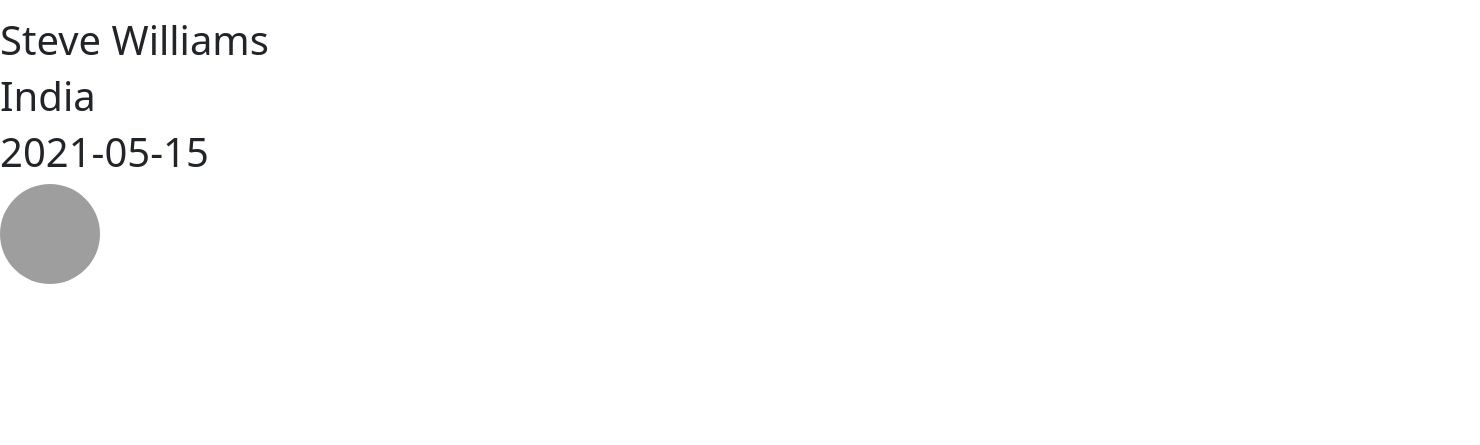
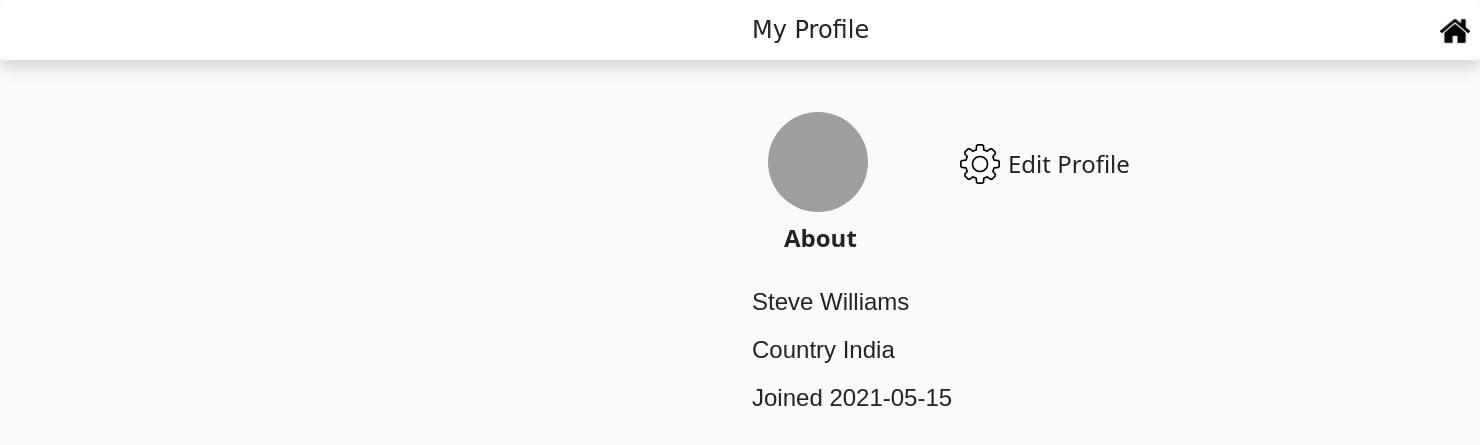
Before and after one commit to Ampplex/Ampplex-chat-App, a Flask app: page /MyProfile in a window 1480 px wide. Shown: the top 445 px of the page. Run offline with Flask 2, Linux system fonts and the light colour scheme; data comes from the database, SQL or seed files in the repository; both versions use the stored data as it was after the commit; grey boxes are pictures that could not be loaded.

Commit message:
created user profile page

```diff
--- a/main.py
+++ b/main.py
@@ -22,6 +22,7 @@ import requests
 import json
 import socket
 from datetime import datetime
+from random import randint
 
 app = Flask(__name__)
 app.config['SQLALCHEMY_DATABASE_URI'] = "sqlite:///user_info.db"
@@ -62,9 +63,10 @@ class Ampplex_UserAuthentication(db.Model):
     country_name = db.Column(db.String(300), nullable=False)
     host_name = db.Column(db.String(300), nullable=False)
     dateUserJoined = db.Column(db.String(100), nullable=False)
+    uniqueId = db.Column(db.String(100), nullable=False)
 
     def __repr__(self) -> str:
-        return f"{self.sno} , {self.user_name} , {self.user_email_id} , {self.country_name} , {self.user_password}, {self.host_name}, {self.dateUserJoined}"
+        return f"{self.sno} , {self.user_name} , {self.user_email_id} , {self.country_name} , {self.user_password}, {self.host_name}, {self.dateUserJoined}, {self.uniqueId}"
 
 
 def splitUserData(USER_DATA):
@@ -118,7 +120,7 @@ def User_Auth():
 def SignUp_Auth():
     USER_DATA = Ampplex_UserAuthentication().query.all()
     splitUserData(USER_DATA)
-
+    uniqueId = randint(len(USER_DATA)*10, len(USER_DATA)*1000)
     if request.method == "POST":
         name = request.form['user_name']
         email_id = request.form['user_email_id']
@@ -132,9 +134,10 @@ def SignUp_Auth():
                 return render_template('sign_up.html')
             elif len(password) >= 8:
                 User_Info = Ampplex_UserAuthentication(
-                    user_name=name, user_email_id=email_id, user_password=password, country_name=country_name, host_name=host_name, dateUserJoined=getDateTime())
+                    user_name=name, user_email_id=email_id, user_password=password, country_name=country_name, host_name=host_name, dateUserJoined=getDateTime(), uniqueId=uniqueId)
                 db.session.add(User_Info)
                 db.session.commit()
+                print(Ampplex_UserAuthentication.query.all())
                 print("[NEW USER SUCCESSFULLY SIGNED-UP]")
                 return redirect('/')
 
--- a/static/my_profile.js
+++ b/static/my_profile.js
@@ -1,3 +1,28 @@
-let UserIndex = document.querySelector(".user_sno").id;
+class Redirect {
+  redirectToSignUpPage() {
+    // Redirecting to SignUp Page
+    location.href = "http://127.0.0.1:1010/SignUp";
+  }
+  redirectToLoginPage() {
+    // Redirecting to Login Page
+    location.href = "http://127.0.0.1:1010/";
+  }
 
-console.log(UserIndex);
+  redirectToUserProfile() {
+    location.href = "http://127.0.0.1:1010/MyProfile";
+  }
+  redirectToFriendPage() {
+    location.href = "http://127.0.0.1:1010/Friend";
+  }
+  redirectToChatroom() {
+    location.href = "http://127.0.0.1:1010/chatroom";
+  }
+}
+
+let redirect = new Redirect();
+
+let home = document.getElementById("home");
+
+home.addEventListener("click", () => {
+  redirect.redirectToChatroom();
+});
--- a/templates/chatroom.html
+++ b/templates/chatroom.html
@@ -10,8 +10,8 @@
     <title>Ampplex Chat App</title>
 </head>
 
-<body style="background-color: #FAFAFA;">
-    <div class="shadow p-3 mb-5 bg-body rounded" style="height: 90px;">
+<body style="background-color: #f5f5f5;">
+    <div class="shadow p-3 mb-5 bg-body rounded" style="height: 90px; background-color: rgb(15, 15, 29);">
         <div class="input-group mb-3">
             <input type="text" class="form-control" placeholder="Search for users" aria-label="Search for users"
                 aria-describedby="basic-addon2"
@@ -31,7 +31,6 @@
         </div>
         <div class="user" style="margin-top: 6rem;">
             {% for individual in UserData %}
-            {% if individual.user_name != user_name %}
             <div class="shadow p-3 mb-3 bg-body rounded" id={{individual.sno}}
                 style="width: 50%; display: flex; align-self: center; margin-left: 10rem; animation-name: AnimateUsers; animation-duration: 1.6s; animation-iteration-count: 1;">
                 <img src="https://thumbs.dreamstime.com/b/default-avatar-profile-icon-vector-social-media-user-image-182145777.jpg"
@@ -41,7 +40,6 @@
                     style=" font-weight: bold; font-size: 27; margin-top: 20px; margin-right: 20rem; margin-left: 20px;">
                     {{individual.country_name}}</h6>
             </div>
-            {% endif %}
             {% endfor %}
         </div>
 
--- a/templates/user_profile.html
+++ b/templates/user_profile.html
@@ -10,15 +10,43 @@
     <title>Ampplex Chat App</title>
 </head>
 
-<body>
+<body style="background-color: #FAFAFA;">
+    <div class="shadow p-3 mb-5 bg-body rounded" style="height: 60px; width: 100%;">
+        <h4 style="position: absolute;left: 47rem; font-family: cursive;">
+            My Profile</h4>
+        <img src="../static/home.png" width="30" height="30" style="position: absolute; left: 90rem;" draggable="false"
+            id="home">
+    </div>
+    <p class="user_sno" id={{userIndex}} style="color: white;"></p>
 
-    <p class="user_sno" id={{userIndex}} style="color: white;"></p>
-    <h1>{{userInfo.user_name}}</h1>
-    <h1>{{userInfo.country_name}}</h1>
-    <h1>{{userInfo.dateUserJoined}}</h1>
+    <!-- Avatar -->
+    <img src="https://thumbs.dreamstime.com/b/default-avatar-profile-icon-vector-social-media-user-image-182145777.jpg"
+        class="avatar"
+        style="border-radius: 50%; width: 100px; height: 100px; position: absolute;  left: 48rem; top: 7rem;"
+        draggable="false">
 
-    <img src="https://thumbs.dreamstime.com/b/default-avatar-profile-icon-vector-social-media-user-image-182145777.jpg"
-        class="avatar" style="border-radius: 50%; width: 100px; height: 100px;">
+    <!-- Edit-Profile -->
+    <div class="edit-profile">
+        <img src="../static/settings.png" style="position: absolute; left: 60rem; top: 8rem; top: 9rem;" width="40"
+            height="40">
+        <h4 style="position: absolute; left: 63rem; top: 150px;">Edit Profile</h4>
+    </div>
+
+    <!-- About -->
+    <div class="about">
+        <h4 style="font-weight: bold; position: absolute; left: 49rem; top: 14rem;">About</h4>
+        <h4 style="position: absolute; left: 47rem; top: 18rem; font-family: Arial, Helvetica, sans-serif">
+            {{userInfo.user_name}}</h4>
+        <h4
+            style="position: absolute; left: 47rem; top: 20rem; font-family: Arial, Helvetica, sans-serif; margin-top: 1rem;">
+            Country
+            {{userInfo.country_name}}</h4>
+        <h4
+            style="position: absolute; top: 23rem; left: 47rem; font-family: Arial, Helvetica, sans-serifl; margin-top: 1rem;">
+            Joined
+            {{userInfo.dateUserJoined}}</h4>
+    </div>
+
 
     <script src=" https://cdn.jsdelivr.net/npm/bootstrap@5.0.0-beta3/dist/js/bootstrap.bundle.min.js"
         integrity="sha384-JEW9xMcG8R+pH31jmWH6WWP0WintQrMb4s7ZOdauHnUtxwoG2vI5DkLtS3qm9Ekf"
```
Also changed, not shown: static/home.png (added), static/settings.png (added), user_info.db.
